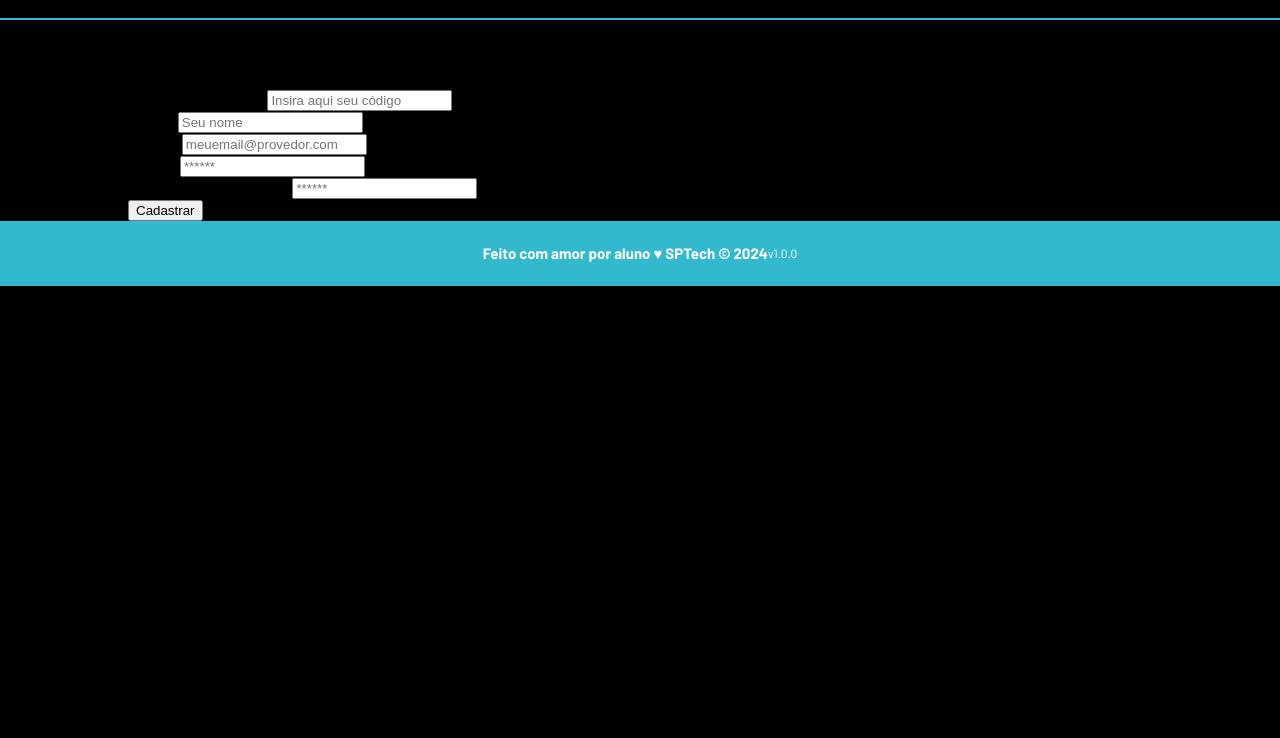
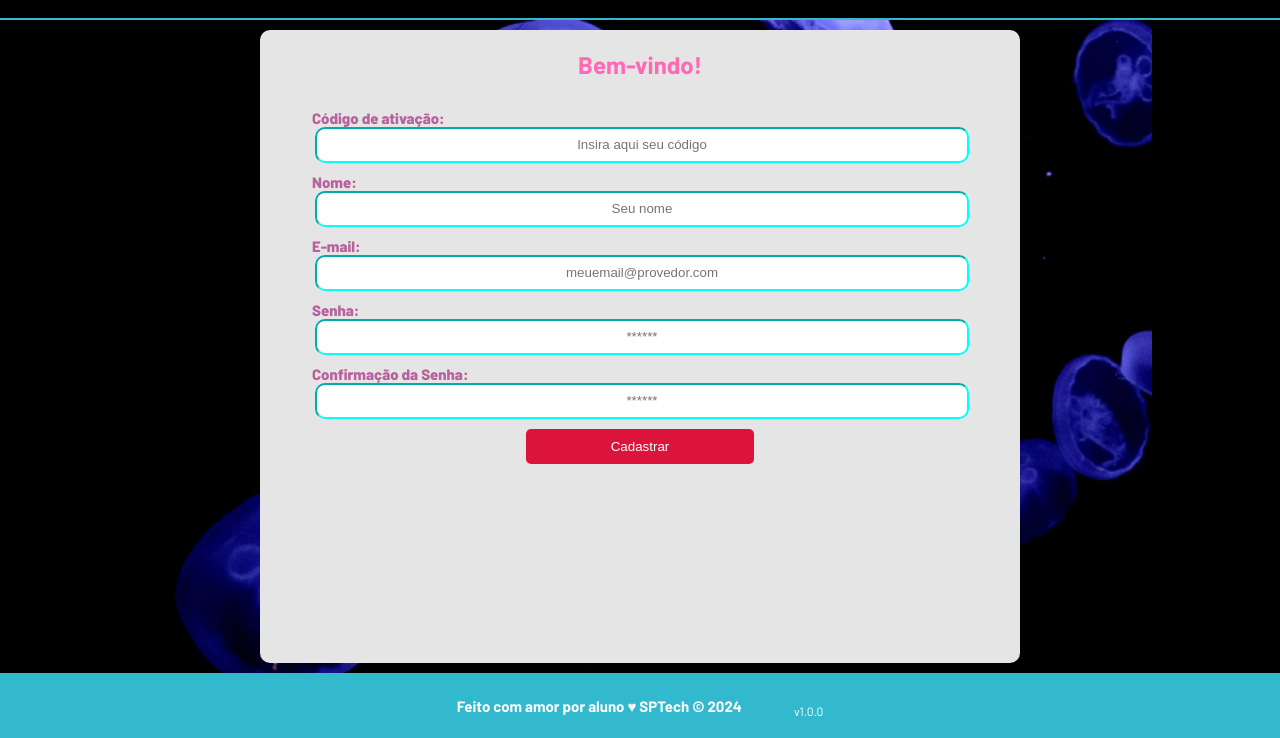
Before and after one commit to isabelafrancisco/Atividade-AquaTechCSS, a plain HTML site: page public/cadastro.html in a window 1280 px wide. Shown: the part 62-800 px from the top of the page. Drawn offline with Linux system fonts and the light colour scheme.

Commit message:
atividade do site da aquatech

```diff
--- a/public/cadastro.html
+++ b/public/cadastro.html
@@ -40,7 +40,7 @@
   <div class="login">
 
     <div class="container">
-      <div class="card card-cadastro">
+      <div class="card-cadastro">
         <h2>Bem-vindo!</h2>
         <div class="formulario">
           <div class="campo">
--- a/public/styles/style.css
+++ b/public/styles/style.css
@@ -132,3 +132,90 @@ body{
 .version {
     font-size: 12px;
 }
+
+/* PAGINA DE LOGIN */
+
+.login .container{
+    height: var(--tamanho-login);
+    color: white;
+    background-image: url('../assets/imgs/bg-jelly-fish-para-home.png');
+    background-size: cover;
+    justify-content: center;
+
+}
+
+.card{
+    border-radius: 5px;
+    align-items: center;
+    background-color: #c8cecf;
+    width: 500px;
+    height: 300px;
+    margin-bottom: 100px;
+    margin-top: 100px;
+}
+
+.card-login h2{
+    color: #b7629d;
+    text-align: center;
+}
+
+.formulario{
+    text-align: center;
+    color: #b7629d;
+
+}
+
+.campo{
+    display: flex;
+    font-size: 15px ;
+    font-weight: 800;
+    flex-direction: column;
+}
+
+span {
+    text-align: left;
+    margin-left: 52px;
+    margin-top: 10px;
+}
+
+input {
+    border-radius: 10px;
+    border-color: aqua;
+    border-bottom: 2px solid aqua;
+    margin-left: 55px;
+    margin-right: 55px;
+    height: 30px;
+    text-align: center;
+    width: 85%;
+}
+
+
+.botao {
+    background-color: crimson;
+    color: white;
+    padding: 10px;
+    border: none;
+    border-radius: 5px;
+    cursor: pointer;
+    width: 30%;
+    margin: 10px;
+
+}
+
+
+/* PÁGINA DE CADASTRO */
+
+.card-cadastro{
+    background-color:  #e5e5e5;
+    color: HotPink  ;
+    font-family: 'Barlow', sans-serif;
+    padding: -10px;
+    border-radius: 10px;
+    width: 95vh;
+    margin: 10px;
+
+}
+.card-cadastro h2 {
+    text-align: center;
+    margin-bottom: 20px;
+  }
```
Also changed, not shown: 1 other file.
